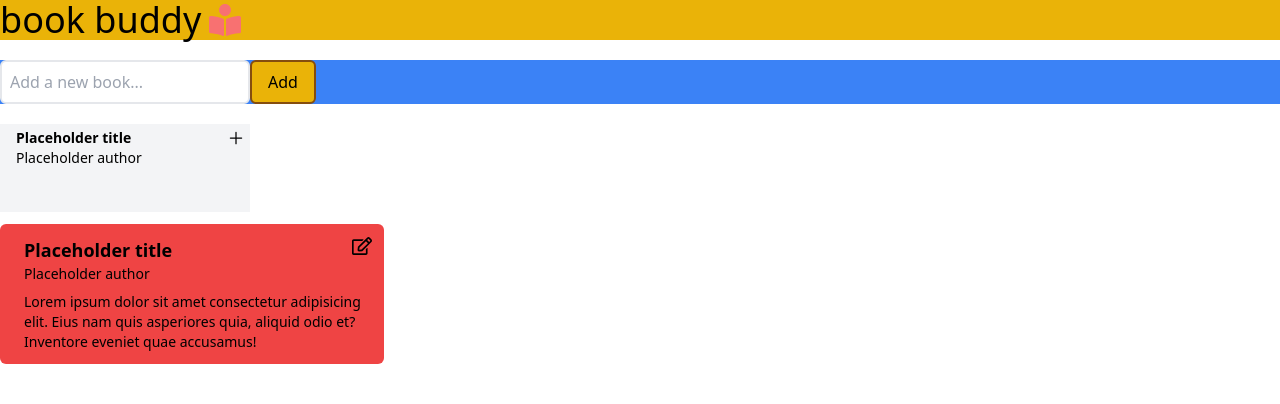
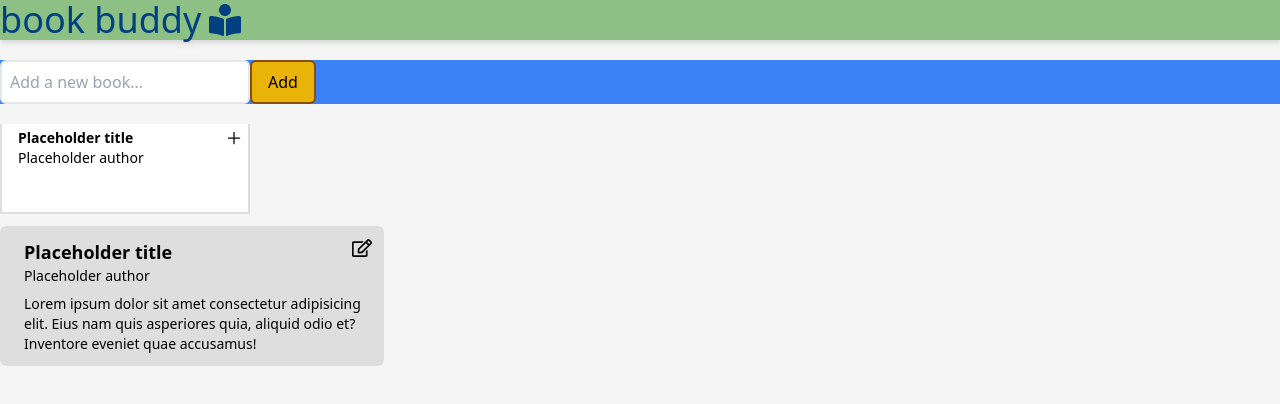
Before and after one commit to codeFromCO/BookBuddy, a React app: page / in a window 1280 px wide. Shown: the top 404 px of the page. Built offline with nearby package versions, Linux system fonts and the light colour scheme.

Commit message:
add temp custom colors

```diff
--- a/src/components/BookCard.jsx
+++ b/src/components/BookCard.jsx
@@ -5,14 +5,14 @@ import { FaRegEdit } from 'react-icons/fa';
 
 const BookCard = (props) => {
   return (
-    <div className='bg-red-500 p-3 rounded-md my-3 w-96'>
+    <div className='bg-baseMidGray p-3 rounded-md my-3 w-96'>
       <div className='flex'>
         <img className='max-h-32' src={props.src}></img>
         <div className='pl-3'>
           <div className='flex justify-between'>
             <h2 className='font-bold text-lg'>{props.title}</h2>
             <FaRegEdit
-              className='size-5 hover:cursor-pointer'
+              className='size-5 hover:cursor-pointer hover:text-basePeach'
               onClick={props.onClick}
             />
           </div>
--- a/src/components/BookCardSearch.jsx
+++ b/src/components/BookCardSearch.jsx
@@ -5,13 +5,13 @@ import { IoAddOutline } from 'react-icons/io5';
 
 const BookCardSearch = (props) => {
   return (
-    <div className='bg-gray-100 p-1 w-inputSearchWidth flex'>
+    <div className='p-1 w-inputSearchWidth flex border-x-2 border-b-2 border-baseMidGray bg-white'>
       <img className='h-20' src={props.src}></img>
       <div className='flex-column pl-3 w-full'>
         <div className='flex justify-between'>
           <h2 className='font-bold text-sm'>{props.title}</h2>
           <IoAddOutline
-            className='size-5 hover:cursor-pointer'
+            className='size-5 hover:cursor-pointer hover:text-basePeach'
             onClick={props.onClick}
           />
         </div>
--- a/src/components/ButtonLoading.jsx
+++ b/src/components/ButtonLoading.jsx
@@ -2,7 +2,7 @@ import React from 'react';
 
 const ButtonLoading = () => {
   return (
-    <div class='bg-indigo-500 w-32 flex rounded-md p-3 text-white my-3'>
+    <div class='bg-baseDeepBlue w-32 flex rounded-md p-3 text-white my-3'>
       <svg className='animate-spin h-5 w-5 mr-3' viewBox='0 0 24 24'>
         <circle
           className='opacity-25'
--- a/src/components/Header.jsx
+++ b/src/components/Header.jsx
@@ -1,12 +1,12 @@
 import React from 'react';
 
-import { FaBookReader } from "react-icons/fa";
+import { FaBookReader } from 'react-icons/fa';
 
 const Header = (props) => {
   return (
-    <header className='flex items-center gap-x-2 bg-yellow-500'>
+    <header className='flex items-center gap-x-2 bg-baseGreen text-baseDeepBlue drop-shadow-md'>
       <h1 className='text-4xl'>{props.title}</h1>
-      <FaBookReader className='size-8 text-red-400' />
+      <FaBookReader className='size-8' />
     </header>
   );
 };
--- a/src/main.css
+++ b/src/main.css
@@ -1,3 +1,9 @@
 @tailwind base;
 @tailwind components;
 @tailwind utilities;
+
+@layer base {
+    body {
+        @apply bg-baseLightGray
+    }
+}
--- a/src/pages/homeNotes.jsx
+++ b/src/pages/homeNotes.jsx
@@ -91,9 +91,9 @@ const TestHome = () => {
     <div>
       <Header title='book buddy' />
 
-      <div className='bg-blue-500 my-5 mb-0'>
+      <div className='my-5 mb-0'>
         <input
-          className={`p-2 w-inputSearchWidth border-2 rounded-md focus:outline-none focus:border-orange-500 ${
+          className={`p-2 w-inputSearchWidth border-2 rounded-md focus:outline-none focus:border-basePeach ${
             searchQuery.data ? 'rounded-b-none' : ''
           }`}
           type='text'
@@ -101,7 +101,7 @@ const TestHome = () => {
           onChange={(e) => setSearchInput(e.target.value)}
         />
         <button
-          className='bg-yellow-500 border-2 border-yellow-800 rounded-md px-4 py-2'
+          className='bg-basePeach border-2 border-basePeach text-baseMidGray rounded-md px-4 py-2'
           onClick={clickToSearch}
         >
           Search
--- a/tailwind.config.js
+++ b/tailwind.config.js
@@ -5,8 +5,15 @@ module.exports = {
     extend: {
       width: {
         inputSearchWidth: '250px',
-      }
+      },
+      colors: {
+        baseGreen: '#8CC084',
+        basePeach: '#FF6F61',
+        baseDeepBlue: '#004080',
+        baseMidGray: '#DEDEDE',
+        baseLightGray: '#F5F5F5'
+      },
     },
   },
   plugins: [],
-}
+};
```
